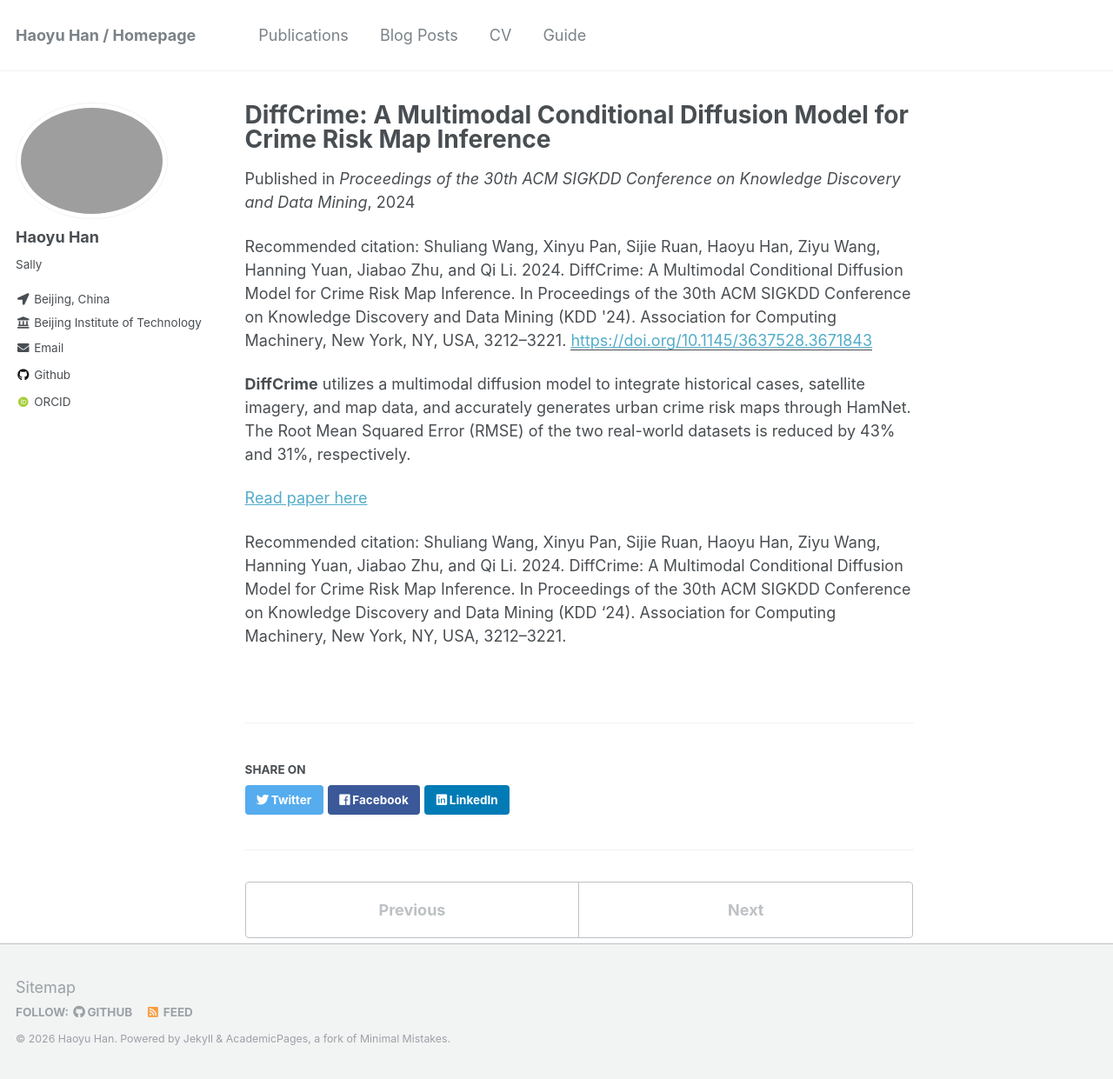
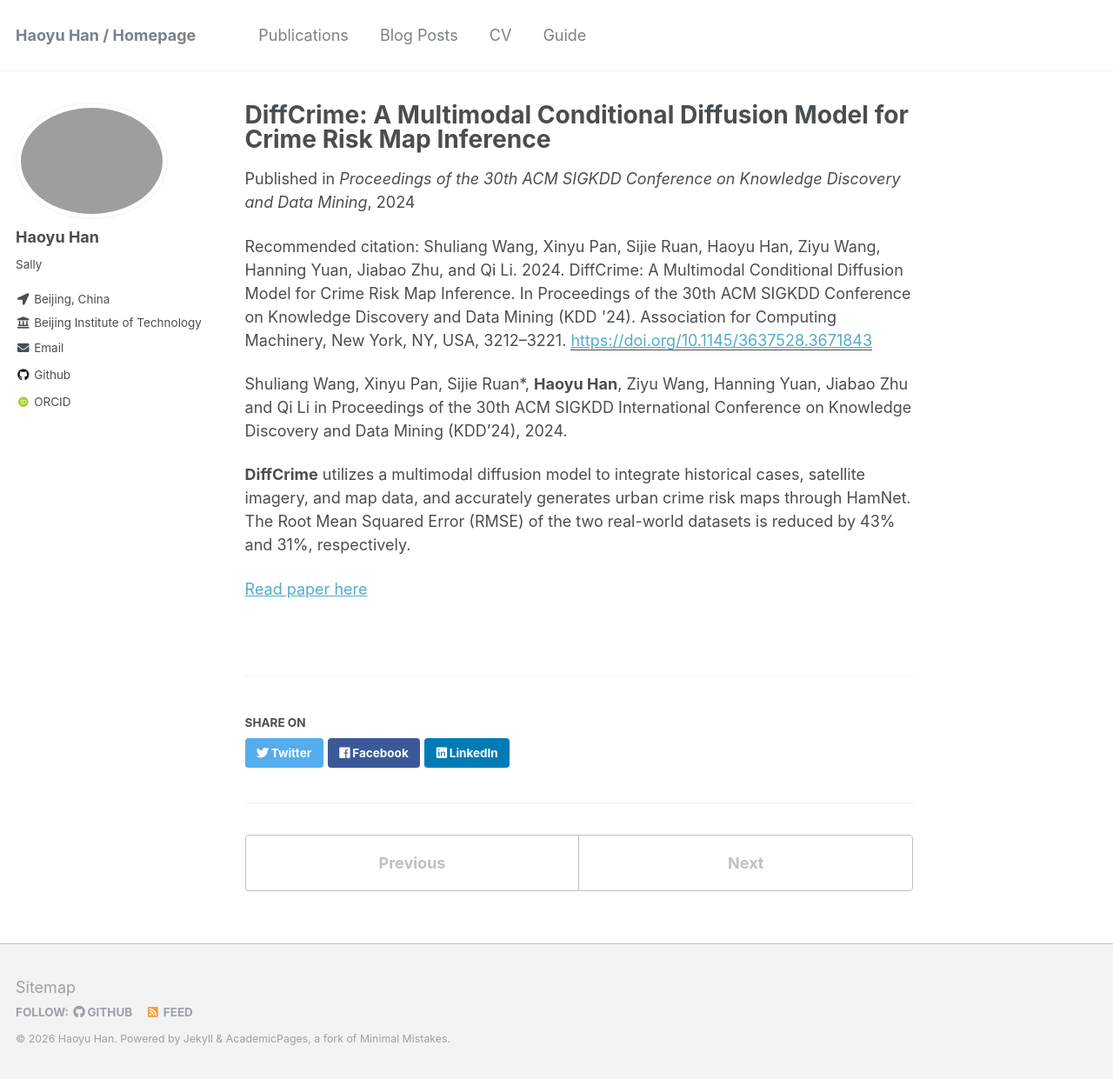
Before and after one commit to handle999/handle999.github.io, a Jekyll site: the page built from _publications/2024-05-17-DiffCrime.md, in a window 1280 px wide and 1241 px high. Shown: the whole window at 87% size. Built offline with Jekyll 4.4.1, drawn with Linux system fonts in a browser that asks for light colours; some web fonts are replaced.

Commit message:
update pubs

```diff
--- a/_publications/2024-05-17-DiffCrime.md
+++ b/_publications/2024-05-17-DiffCrime.md
@@ -8,8 +8,9 @@ venue: 'Proceedings of the 30th ACM SIGKDD Conference on Knowledge Discovery and
 paperurl: 'https://doi.org/10.1145/3637528.3671843'
 citation: "Shuliang Wang, Xinyu Pan, Sijie Ruan, Haoyu Han, Ziyu Wang, Hanning Yuan, Jiabao Zhu, and Qi Li. 2024. DiffCrime: A Multimodal Conditional Diffusion Model for Crime Risk Map Inference. In Proceedings of the 30th ACM SIGKDD Conference on Knowledge Discovery and Data Mining (KDD '24). Association for Computing Machinery, New York, NY, USA, 3212–3221."
 ---
+Shuliang Wang, Xinyu Pan, Sijie Ruan*, **Haoyu Han**, Ziyu Wang, Hanning Yuan, Jiabao Zhu and Qi Li
+in Proceedings of the 30th ACM SIGKDD International Conference on Knowledge Discovery and Data Mining (KDD'24), 2024.
+
 **DiffCrime** utilizes a multimodal diffusion model to integrate historical cases, satellite imagery, and map data, and accurately generates urban crime risk maps through HamNet. The Root Mean Squared Error (RMSE) of the two real-world datasets is reduced by 43% and 31%, respectively.
 
 [Read paper here](https://ieeexplore.ieee.org/document/10436072)
-
-Recommended citation: Shuliang Wang, Xinyu Pan, Sijie Ruan, Haoyu Han, Ziyu Wang, Hanning Yuan, Jiabao Zhu, and Qi Li. 2024. DiffCrime: A Multimodal Conditional Diffusion Model for Crime Risk Map Inference. In Proceedings of the 30th ACM SIGKDD Conference on Knowledge Discovery and Data Mining (KDD '24). Association for Computing Machinery, New York, NY, USA, 3212–3221.
```
Also changed, not shown: _publications/2024-02-13-DelvMap.md (+2 -2 lines), _publications/2025-05-15-SHSMM.md (+2 -2 lines), _publications/2025-10-06-FieldMapper.md (+2 -2 lines).
